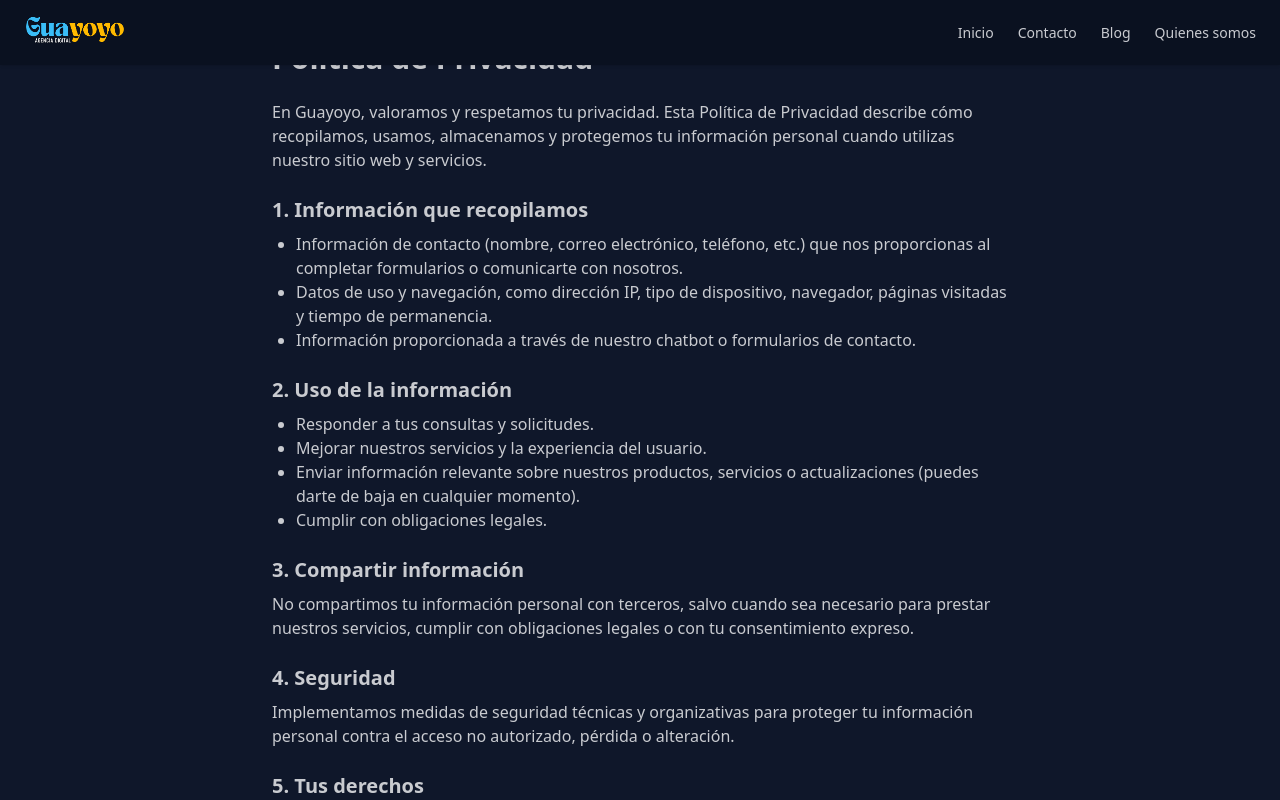
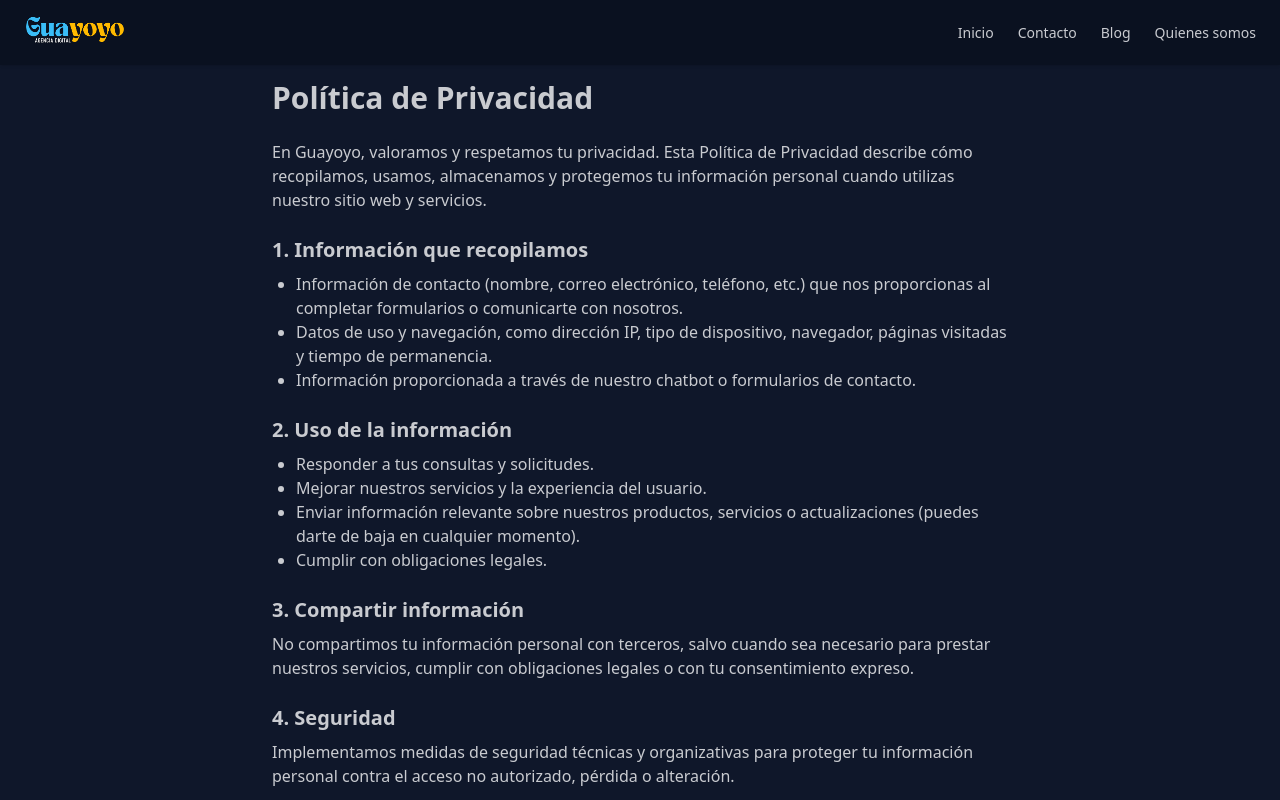
Before and after one commit to jesusmanrique/guayoyo, a Next.js app: page /privacy-policy in a window 1280 px wide. Shown: the top 800 px of the page. Built offline with nearby package versions, Linux system fonts and the light colour scheme; no server answers.

Commit message:
privacy polici

```diff
--- a/src/app/privacy-policy/page.tsx
+++ b/src/app/privacy-policy/page.tsx
@@ -1,6 +1,6 @@
 export default function page() {
   return (
-    <main className="max-w-3xl mx-auto px-4 py-10">
+    <main className="max-w-3xl pt-20 mx-auto px-4 py-10">
       <h1 className="text-3xl font-bold mb-6">Política de Privacidad</h1>
       <p className="mb-4">
         En Guayoyo, valoramos y respetamos tu privacidad. Esta Política de
```
